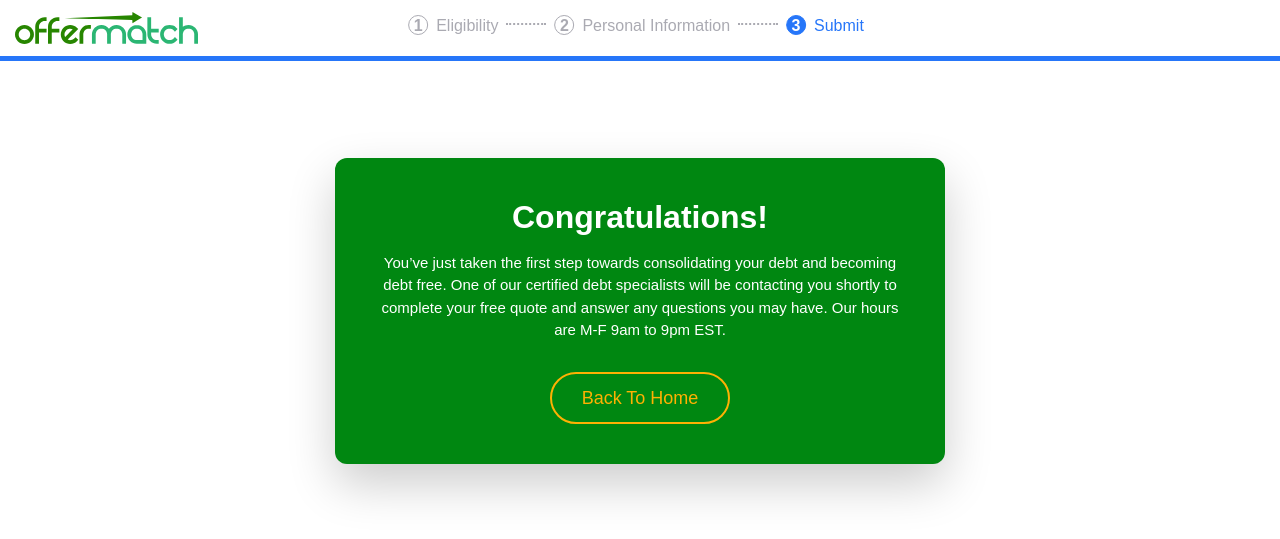
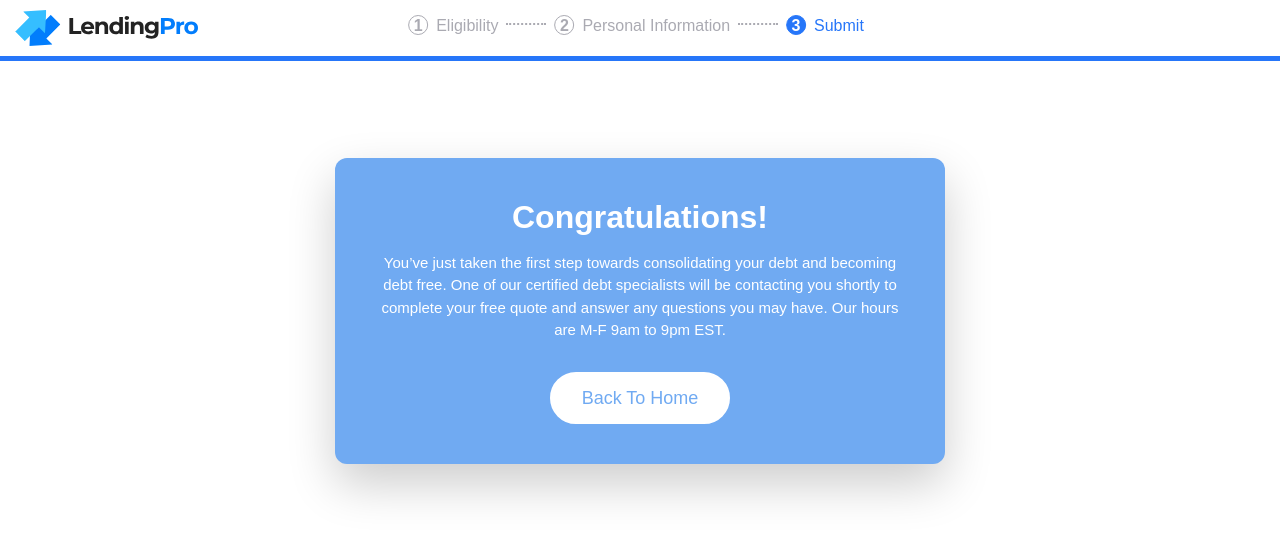
Before and after one commit to alangarza/trylendingpro, a PHP site: page /apply/thank-you.php in a window 1280 px wide. Shown: the top 539 px of the page. Run offline with PHP 8.4, Linux system fonts and the light colour scheme; some libraries are stand-ins or nearby versions.

Commit message:
Thank you page fix

```diff
--- a/apply/thank-you.php
+++ b/apply/thank-you.php
@@ -9,7 +9,7 @@
         <link rel="stylesheet" href="css/index.css" type="text/css" />
         <link rel="stylesheet" href="css/custom.css" type="text/css" />
         <link rel="stylesheet" href="css/thank-you.css" type="text/css" />
-        <title>Offermatch</title>
+        <title>Lending Pro</title>
         <link href="https://cdnjs.cloudflare.com/ajax/libs/font-awesome/6.1.1/css/all.min.css" rel="stylesheet" type="text/css">
         <link href="https://fonts.googleapis.com/css2?family=Poppins:wght@400;500&display=swap" rel="stylesheet">
         <style type="text/css">
@@ -123,7 +123,7 @@
                 box-sizing: border-box;
                 padding: 40px;
                 border-radius: 12px;
-                background: #008711;
+                background: #70aaf2;
                 -webkit-box-shadow: 0px 20px 48px rgb(0 0 0 / 20%);
                 box-shadow: 0px 20px 48px rgb(0 0 0 / 20%);
                 text-align: center;
@@ -146,12 +146,12 @@
                 font-size: 18px;
                 font-weight: 500;
                 line-height: 1em;
-                fill: #FEB103;
-                color: #FEB103;
-                background-color: #FFFFFF00;
+                fill: #ffffff;
+                color: #70aaf2;
+                background-color: #ffffff;
                 border-style: solid;
                 border-width: 2px 2px 2px 2px;
-                border-color: #FEB103;
+                border-color: #ffffff;
                 border-radius: 30px 30px 30px 30px;
                 padding: 15px 30px;
                 display: table;
@@ -202,7 +202,7 @@
             <div class="container-fluid">
                 <div class="row">
                     <div class="col-md-2">
-                        <img class="img-fluid logo" src="images/offermatch.svg" alt="logo">
+                        <img class="img-fluid logo" src="images/lendingPro.svg" alt="logo">
                     </div>
                     <div class="progressbarMain">
                         <div class="progress-bar-wrapper">
```
